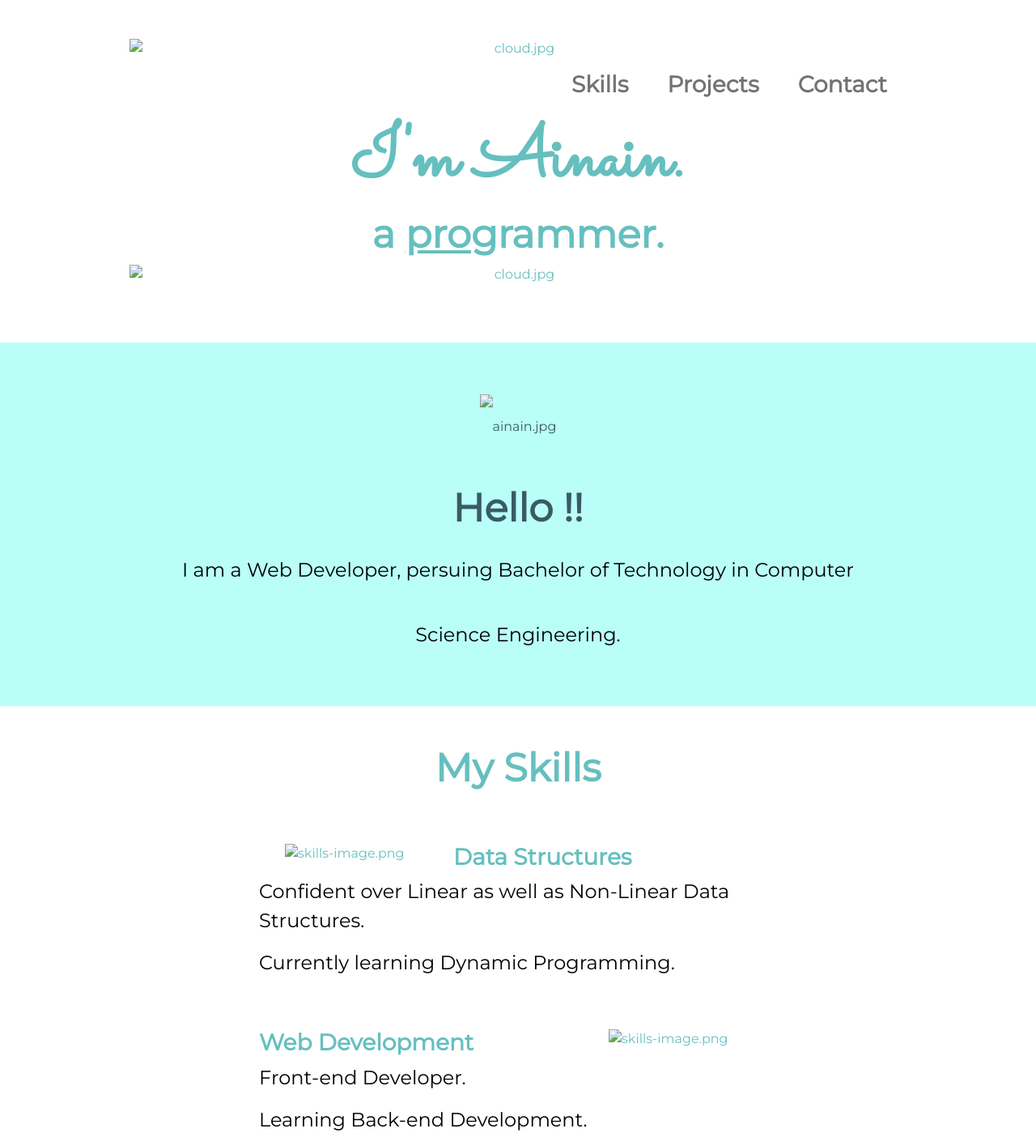
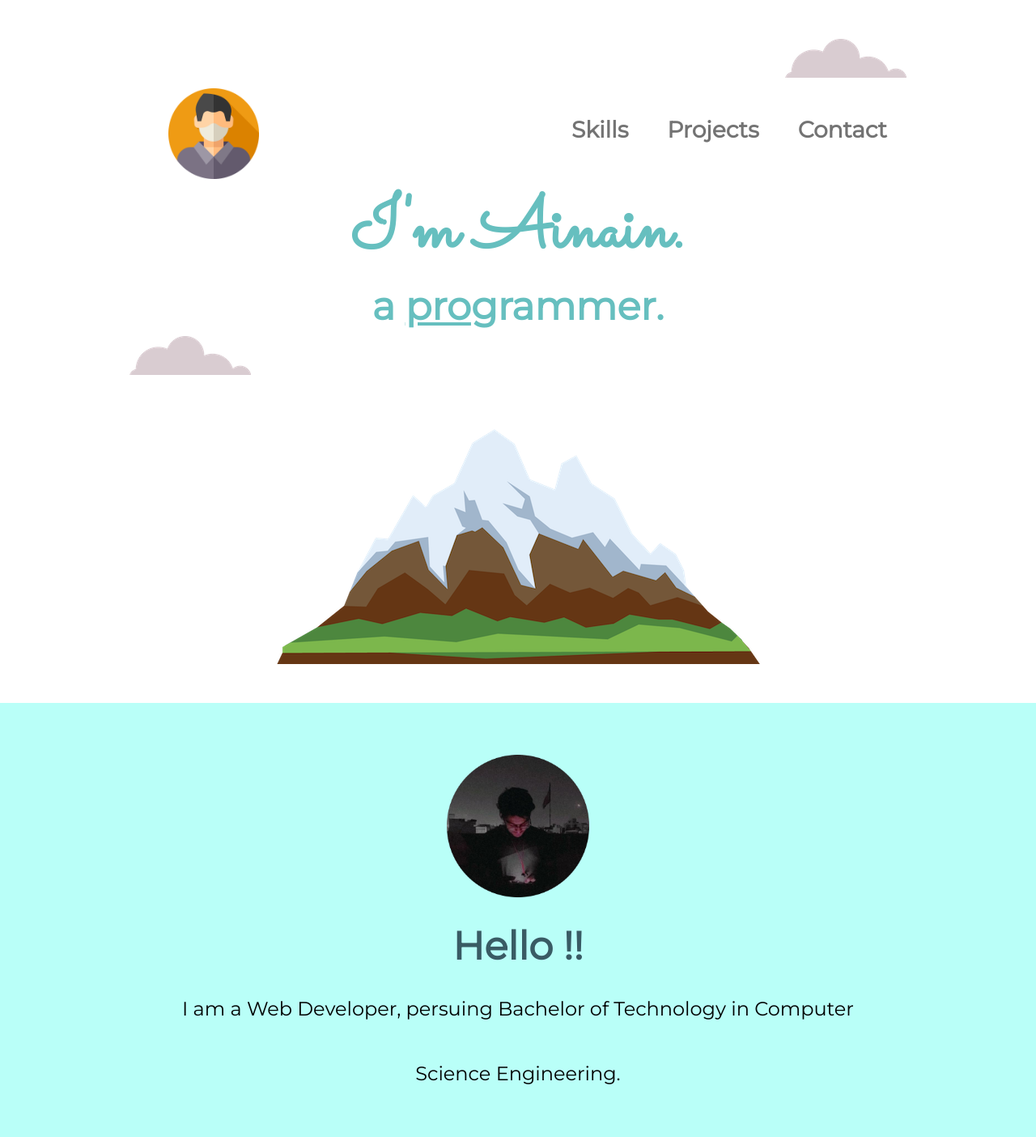
Before and after one commit to mdainainahmed/MySite, a plain HTML site: page index.html in a window 1280 px wide. Shown: the top 1404 px of the page at 81% size. Drawn offline with nearby package versions, Linux system fonts and the light colour scheme.

Commit message:
Update index.html

```diff
--- a/index.html
+++ b/index.html
@@ -12,7 +12,7 @@
   <link rel="stylesheet" href="styles.css">
 
   <!-- Favicon -->
-  <link rel="icon" href="images/man.png">
+  <link rel="icon" href="man.png">
 
   <!-- Fonts -->
   <link rel="preconnect" href="https://fonts.googleapis.com">
@@ -34,7 +34,7 @@
 
     <div class="container-fluid">
 
-      <img class="cloud ms-auto" src="images/cloud.png" alt="cloud.jpg">
+      <img class="cloud ms-auto" src="cloud.png" alt="cloud.jpg">
 
       <!-- Navbar -->
 
@@ -42,7 +42,7 @@
         <nav class="navbar navbar-expand-lg">
 
           <a class="navbar-brand" href="#profile">
-            <img class="nav-image" src="images/man.png" alt="">
+            <img class="nav-image" src="man.png" alt="man.png">
           </a>
 
           <button class="navbar-toggler" type="button" data-bs-toggle="collapse" data-bs-target="#navbarTogglerDemo02" aria-controls="navbarTogglerDemo02" aria-expanded="false" aria-label="Toggle navigation">
@@ -75,9 +75,9 @@
       <h1>I'm Ainain.</h1>
       <h2>a <span>pro</span>grammer.</h2>
 
-      <img class="cloud" src="images/cloud.png" alt="cloud.jpg">
+      <img class="cloud" src="cloud.png" alt="cloud.jpg">
 
-      <img src="images/mountain.png" alt="">
+      <img src="mountain.png" alt="mountain.jpg">
 
     </div>
 
@@ -91,7 +91,7 @@
 
     <div class="container-fluid">
 
-      <img class="profile-image" src="images/ainain.png" alt="ainain.jpg">
+      <img class="profile-image" src="ainain.png" alt="ainain.jpg">
 
       <h2>Hello !!</h2>
 
@@ -114,14 +114,14 @@
       <div class="container-fluid">
 
         <div class="skill-row">
-          <img class="dsa-image" src="images/computer.png" alt="skills-image.png">
+          <img class="dsa-image" src="computer.png" alt="skills-image.png">
           <h3>Data Structures</h3>
           <p>Confident over Linear as well as Non-Linear Data Structures.</p>
           <p>Currently learning Dynamic Programming.</p>
         </div>
 
         <div class="skill-row">
-          <img class="web-image" src="images/webd.png" alt="skills-image.png">
+          <img class="web-image" src="webd.png" alt="skills-image.png">
           <h3>Web Development</h3>
           <p>Front-end Developer.</p>
           <p>Learning Back-end Development.</p>
@@ -148,19 +148,19 @@
           <div class="carousel-inner">
             <div class="carousel-item active">
               <h3>tindog</h3>
-              <img class="project-gif" src="videos/screen-1.gif" alt="tindog.gif">
+              <img class="project-gif" src="screen-1.gif" alt="tindog.gif">
               <br>
               <a class="link" href="https://mdainainahmed.github.io/tindog/" target="_blank"><em>Know More...</em></a>
             </div>
             <div class="carousel-item">
               <h3>Dice Spin</h3>
-              <img class="project-gif" src="videos/screen-2.gif" alt="DiceSpin.gif">
+              <img class="project-gif" src="screen-2.gif" alt="DiceSpin.gif">
               <br>
               <a class="link" href="https://mdainainahmed.github.io/DiceSpin/" target="_blank"><em>Know More...</em></a>
             </div>
             <div class="carousel-item">
               <h3>Drum Kit</h3>
-              <img class="project-gif" src="videos/screen-3.gif" alt="DrumKit.gif">
+              <img class="project-gif" src="screen-3.gif" alt="DrumKit.gif">
               <br>
               <a class="link" href="https://mdainainahmed.github.io/Drum-Kit/" target="_blank"><em>Know More...</em></a>
             </div>
```
